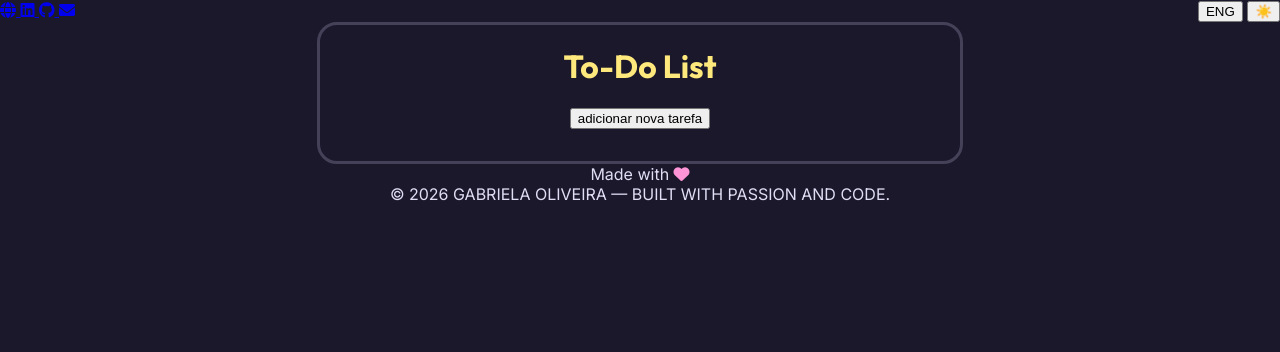
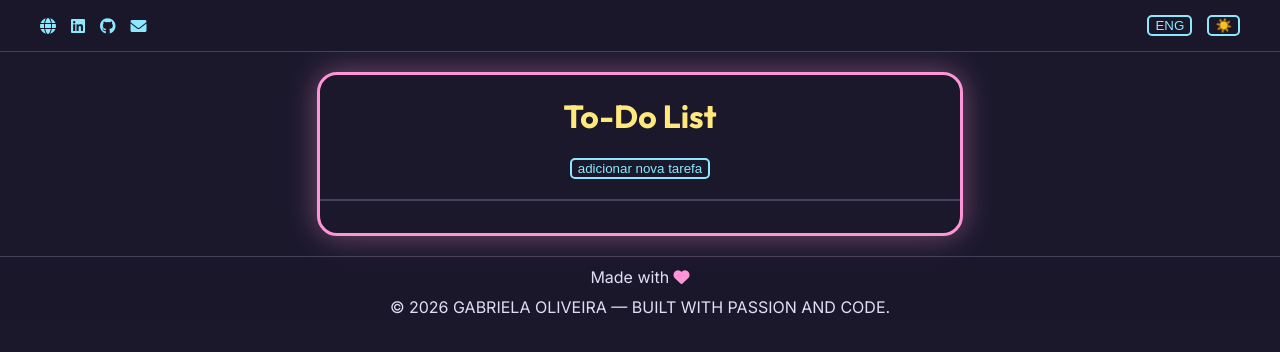
Before and after one commit to gongabriela/to-do-list, a plain HTML site: page index.html in a window 1280 px wide. Drawn offline with Linux system fonts and the light colour scheme.

Commit message:
style: adicionando estilizacoes css

```diff
--- a/style.css
+++ b/style.css
@@ -1,4 +1,4 @@
-/*---------------------------------------- ESTILO GLOBAL ----------------------------------------*/
+/* ---------------------------- ESTILO GLOBAL ---------------------------- */
 
 @import url('https://fonts.googleapis.com/css2?family=Inter:wght@300;400;600&family=Outfit:wght@500;700&display=swap');
 
@@ -35,13 +35,51 @@ h1, h2, h3, h4 {
     color: var(--cor-banana);
 }
 
-/* -------------------- barra de navegação -------------------- */
+/* ---------------------------- barra de navegação ---------------------------- */
+
 .nav-bar {
     display: flex;
     justify-content: space-between;
+    align-items: center;
+    padding: 15px 40px;
+    margin-bottom: 20px;
+
+    background-color: rgba(27, 24, 44, 0.9);
+    backdrop-filter: blur(10px);
+    border-bottom: 1px solid var(--cor-borda);
+
 }
 
-/* ---------------------------- main --------------------------- */
+.nav-bar-links, .nav-bar-buttons {
+    display: flex;
+    align-items: center;
+    gap: 15px;
+}
+
+.nav-bar-links a {
+    color: var(--cor-azul-ceu);
+    transition: 0.3s;
+}
+
+.nav-bar-links a:hover  {
+    color: var(--cor-rosa);
+}
+
+.btn-toggle {
+    color: var(--cor-azul-ceu);
+    background-color: transparent;
+    border: solid 2px var(--cor-azul-ceu);
+    border-radius: 5px;
+    cursor: pointer;
+    transition: 0.3s;
+}
+
+.btn-toggle:hover {
+    color: var(--cor-rosa);
+    border-color: solid 2px var(--cor-rosa);
+}
+
+/* ---------------------------- main ---------------------------- */
 
 .conteudo-principal {
     display: flex;
@@ -49,37 +87,88 @@ h1, h2, h3, h4 {
     align-items: center;
 }
 
+.lista-de-tarefas {
+    display: flex;
+    flex-direction: column;
+    align-items: center;
+    border: 3px solid var(--cor-rosa);
+    box-shadow: 0 0 30px rgba(255, 149, 214, 0.4);
+    border-radius: 20px;
+    width: 50%;
+    margin-bottom: 20px;
+}
+
 .cabecalho {
     display: flex;
     flex-direction: column;
     align-items: center;
+    border-bottom: solid 2px var(--cor-borda);
+    padding-bottom: 10px;
+    width: 100%; /* align-items:center no .lista-de-tarefas
+                    encolheo cabeçalho ate ficar so do tamanho
+                    do seu conteudo. o width 100% força ele a
+                    ocupar 100% da largura*/
+
+}
+
+.adicionar-tarefa, #campo-tarefa {
+    margin-bottom: 10px;
 }
 
 #campo-tarefa {
     display: none;
 }
 
-.lista-de-tarefas {
-    display: flex;
-    flex-direction: column;
-    align-items: center;
-    border: 3px solid var(--cor-borda);
-    border-radius: 20px;
-    width: 50%;
+.tarefas {
+    list-style: none;
+    width: 80%;
+    padding: 0;
+    gap: 10px;
 }
 
-.tarefas {
-    list-style: none;
+.container-tarefa {
+    display: flex;
+    flex-direction: row;
+    justify-content: space-between;
+    gap: 30px;
+    margin-bottom: 10px;
+    padding: 5px;
+    border-bottom: 2px solid var(--cor-rosa);
 }
 
+.texto-tarefa {
+    word-break: break-all;
+    cursor: pointer;
+}
 .concluida {
     text-decoration: line-through; /* faz o risco na tarefa concluida */
 }
 
-/* -------------------------- footer --------------------------- */
+/* ---------------------------- estilizacao dos botoes ---------------------------- */
+
+.adicionar-tarefa, .btn-lixeira {
+    background-color: transparent;
+    color: var(--cor-azul-ceu);
+    border: solid 2px var(--cor-azul-ceu);
+    border-radius: 5px;
+    cursor: pointer;
+    transition: 0.2s;
+}
+
+.adicionar-tarefa:hover, .btn-lixeira:hover {
+    color: var(--cor-rosa);
+    border-color: var(--cor-rosa);
+}
+
+/* ---------------------------- footer ---------------------------- */
 
 .footer {
     display: flex;
     flex-direction: column;
     align-items: center;
+    gap: 10px;
+    padding: 10px;
+
+    background-color: rgba(27, 24, 44, 0.9);
+    border-top: 1px solid var(--cor-borda);
 }
--- a/toDoList.js
+++ b/toDoList.js
@@ -39,9 +39,11 @@ function criarHTMLTarefa(texto) {
     //cria o botao de deletar como <button>
     const btnLixeira = document.createElement('button');
     btnLixeira.classList.add('btn-lixeira');
-    btnLixeira.innerHTML = '<i class="fa-solid fa-trash"></i>';
+    const iconLixeira = document.createElement('i');
+    iconLixeira.classList.add('fa-solid', 'fa-trash');
 
     //adicionar o span e o botao no container li
+    btnLixeira.appendChild(iconLixeira);
     li.appendChild(spanTexto);
     li.appendChild(btnLixeira);
 
```
